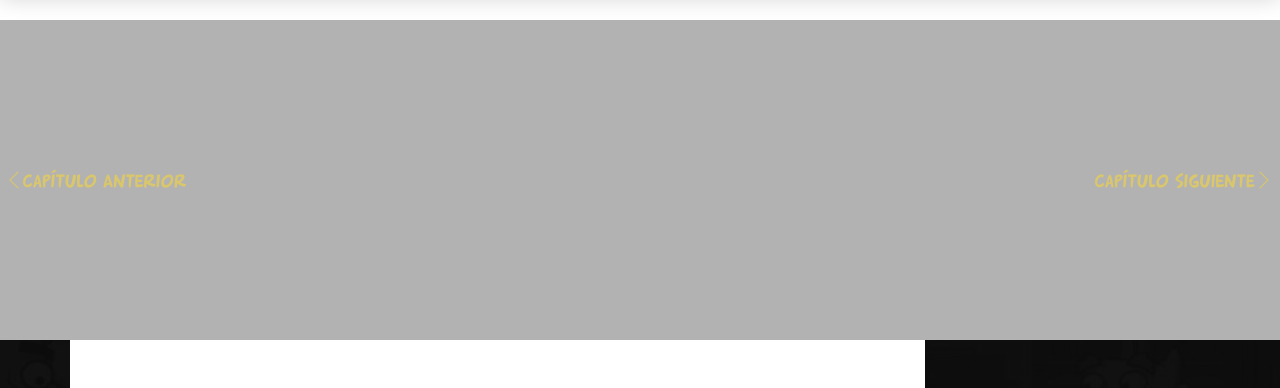
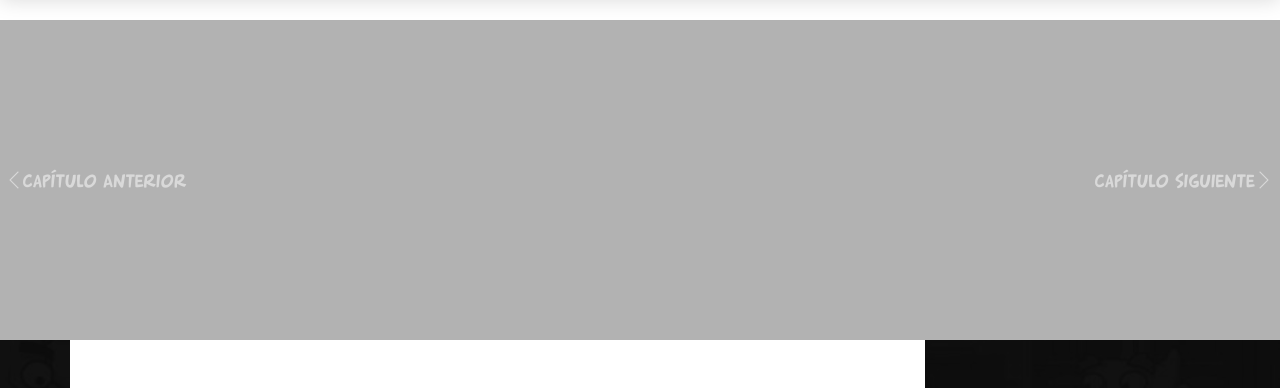
Before and after one commit to SantiBert/new_arnoldo, a Django app: page /episodie/1/ in a window 1280 px wide. Shown: the part 96-484 px from the top of the page. Run offline with Django 3.2, Linux system fonts and the light colour scheme; data that the repository does not hold is empty; some libraries are stand-ins or nearby versions.

Commit message:
botones u

```diff
--- a/caps/templates/espisodie.html
+++ b/caps/templates/espisodie.html
@@ -5,14 +5,14 @@
 {% block background %} {{episodie.image.url}} {% endblock %}
 {% block arrows %}
 {% if episodie.ordering != 1 %}
-<a href="{% url 'caps:episodieDetail' prev_ep.slug %}" class="carousel-control-prev"
-    style="color:#FFD929; font-size: large;" role="button" data-slide="prev">
+<a href="{% url 'caps:episodieDetail' prev_ep.slug %}" class="carousel-control-prev" style="font-size: large;"
+    role="button" data-slide="prev">
     <i class="now-ui-icons arrows-1_minimal-left"></i>Capítulo Anterior
 </a>
 {% endif %}
 {% if episodie.ordering != 102 %}
-<a href="{% url 'caps:episodieDetail' next_ep.slug %}" class="carousel-control-next"
-    style="color:#FFD929; font-size: large;" role="button" data-slide="next">
+<a href="{% url 'caps:episodieDetail' next_ep.slug %}" class="carousel-control-next" style="font-size: large;"
+    role="button" data-slide="next">
     Capítulo Siguiente
     <i class="now-ui-icons arrows-1_minimal-right"></i>
 </a>
--- a/static/assets/css/extra.css
+++ b/static/assets/css/extra.css
@@ -43,3 +43,11 @@
 #season {
     font-family: 'Montserrat', sans-serif;
 }
+
+#arrow {
+    color:white;
+}
+
+#arrow:hover {
+    color: #FFD929 !important;
+}
```
Also changed, not shown: caps/templates/seasonlist.html (+4 -4 lines).
